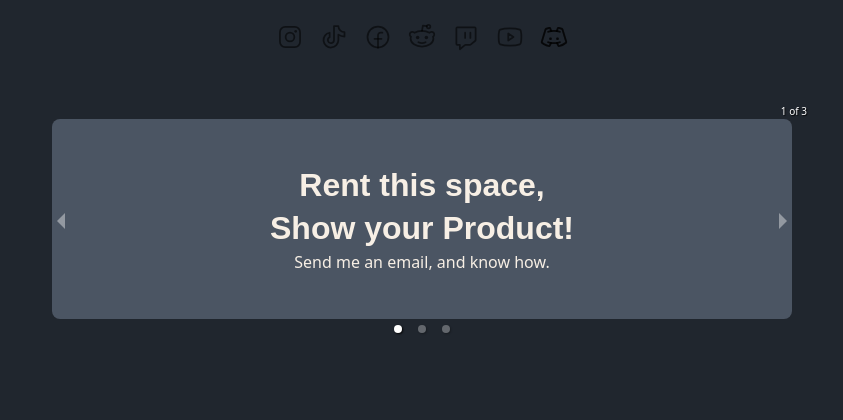
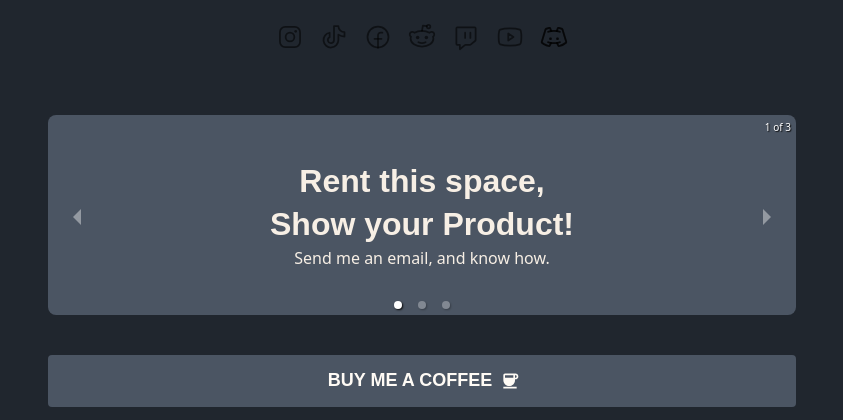
Before and after one commit to wandersonce/bioLink, a Next.js app: page / in a window 1280 px wide. Shown: the part 436-856 px from the top of the page, without its empty margins (218-1061 px from the left). Before the commit the page ends 815 px from the top, so only its background shows below. Built offline with nearby package versions, Linux system fonts and the light colour scheme; a web font is replaced by a local one.

Commit message:
Adding Buy Me a Coffee

```diff
--- a/src/components/CommercialSlider.jsx
+++ b/src/components/CommercialSlider.jsx
@@ -6,7 +6,7 @@ export default function CommercialSlider() {
   return (
     <Box mt="40px">
       <Carousel infiniteLoop swipeable>
-        <div style={{ padding: 20 }}>
+        <div>
           <div className="bg-baseGray rounded-lg min-h-[200px] h-full flex flex-col justify-center items-center text-beigeDark">
             <Typography
               variant="h5"
@@ -23,7 +23,7 @@ export default function CommercialSlider() {
             </Typography>
           </div>
         </div>
-        <div style={{ padding: 20 }}>
+        <div>
           <div className="bg-baseGrayDark rounded-lg min-h-[200px] h-full flex flex-col justify-center items-center text-beigeDark">
             <Typography
               variant="h5"
@@ -40,7 +40,7 @@ export default function CommercialSlider() {
             </Typography>
           </div>
         </div>
-        <div style={{ padding: 20 }}>
+        <div>
           <div className="bg-grayLight rounded-lg min-h-[200px] h-full flex flex-col justify-center items-center text-beigeDark">
             <Typography
               variant="h5"
--- a/src/pages/index.js
+++ b/src/pages/index.js
@@ -1,7 +1,8 @@
 import Head from 'next/head';
 import Header from '../components/Header';
-import { createTheme, ThemeProvider } from '@mui/material';
+import { createTheme, ThemeProvider, Button } from '@mui/material';
 import CommercialSlider from '@/components/CommercialSlider';
+import CoffeeIcon from '@mui/icons-material/Coffee';
 
 export default function Home() {
   const theme = createTheme({
@@ -29,8 +30,22 @@ export default function Home() {
       <ThemeProvider theme={theme}>
         <Header />
 
-        <main className="max-w-[780px]">
+        <main className="max-w-[100vw] md:max-w-[780px] p-4 sm:max-w-[480px]">
           <CommercialSlider />
+          <Button
+            href="#"
+            style={{
+              backgroundColor: '#4B5563',
+              color: '#FFFBF5',
+              width: '100%',
+              fontSize: '18px',
+              fontWeight: 'bold',
+              padding: '10px 20px',
+            }}
+            endIcon={<CoffeeIcon />}
+          >
+            Buy Me a Coffee
+          </Button>
         </main>
       </ThemeProvider>
     </>
```
